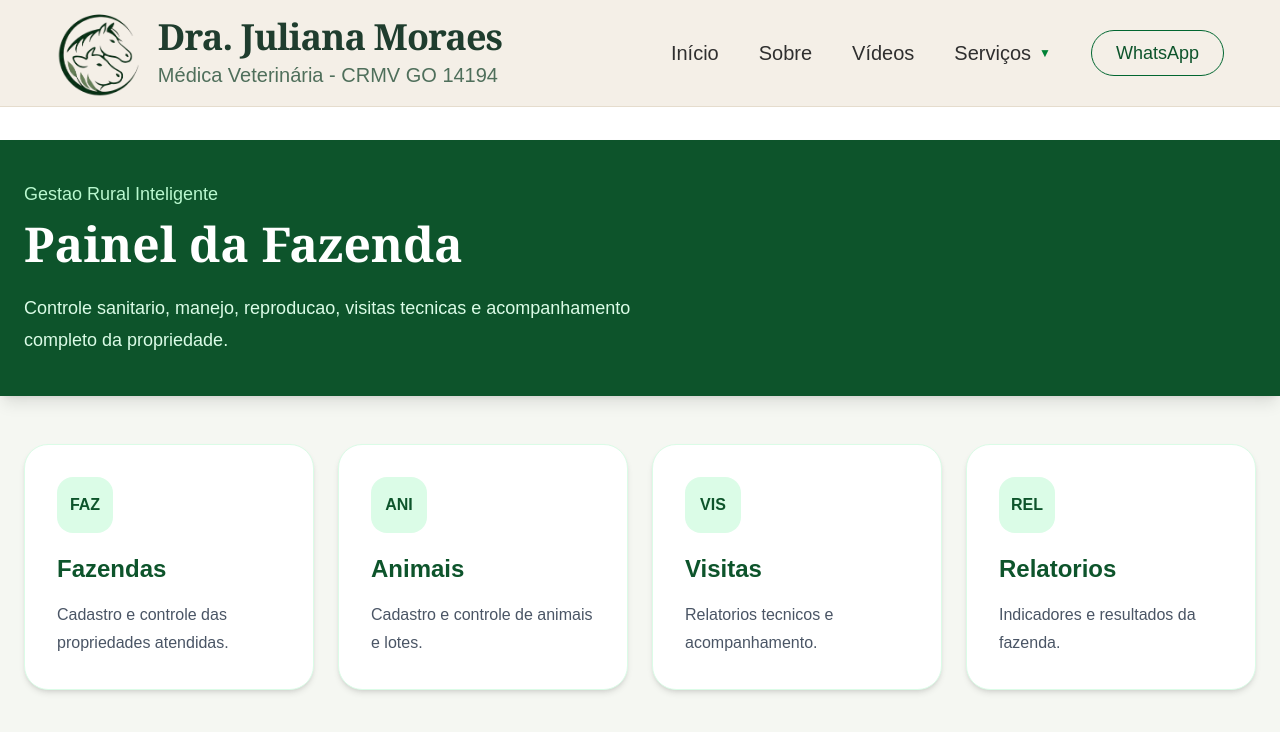
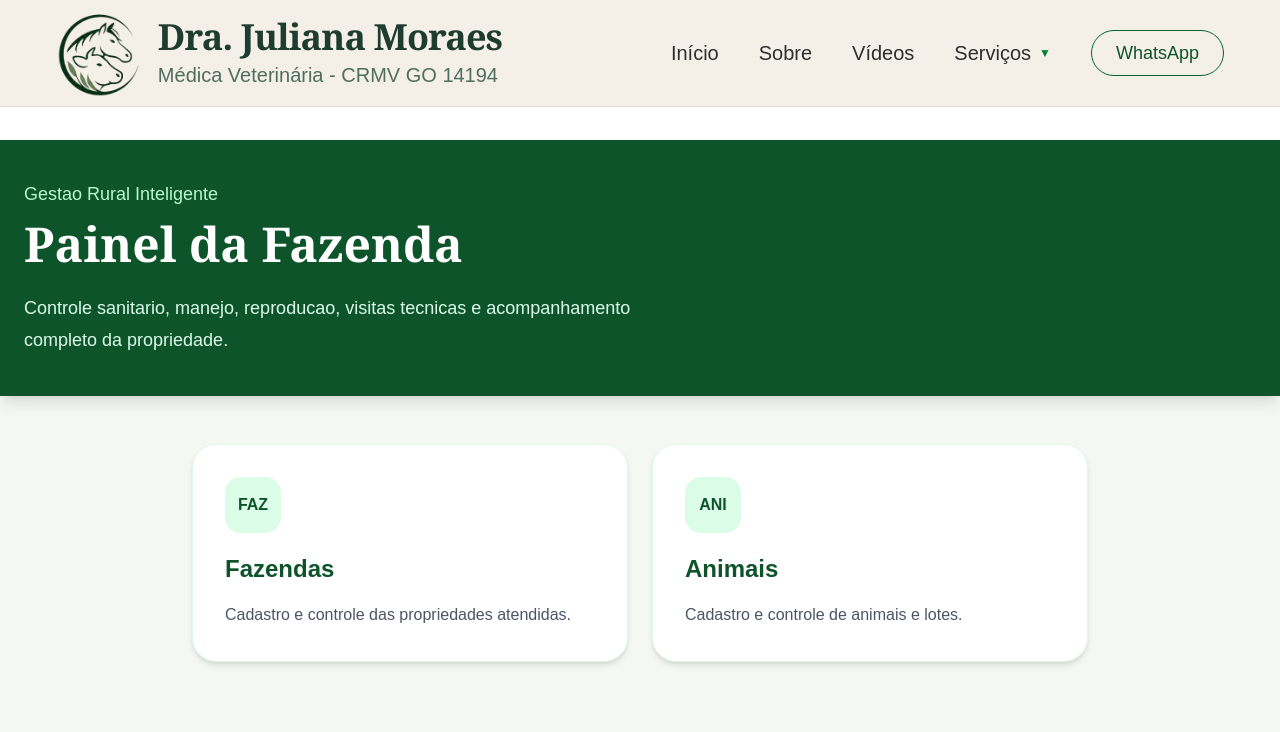
Before and after one commit to vetdrajuliana/consultoria-vet, a Next.js app: page /app in a window 1280 px wide. Shown: the top 732 px of the page. Built offline with nearby package versions, Linux system fonts and the light colour scheme.

Commit message:
Remove links sem rota do app

```diff
--- a/app/app/page.jsx
+++ b/app/app/page.jsx
@@ -19,18 +19,6 @@ const cards = [
     initials: "ANI",
     title: "Animais",
     description: "Cadastro e controle de animais e lotes.",
-  },
-  {
-    href: "/app/visitas",
-    initials: "VIS",
-    title: "Visitas",
-    description: "Relatorios tecnicos e acompanhamento.",
-  },
-  {
-    href: "/app/relatorios",
-    initials: "REL",
-    title: "Relatorios",
-    description: "Indicadores e resultados da fazenda.",
   },
 ];
 
@@ -56,7 +44,7 @@ export default function AppPage() {
       </section>
 
       <section className="px-6 py-12">
-        <div className="max-w-7xl mx-auto grid md:grid-cols-4 gap-6">
+        <div className="max-w-4xl mx-auto grid md:grid-cols-2 gap-6">
           {cards.map((card) => (
             <a
               key={card.href}
```
